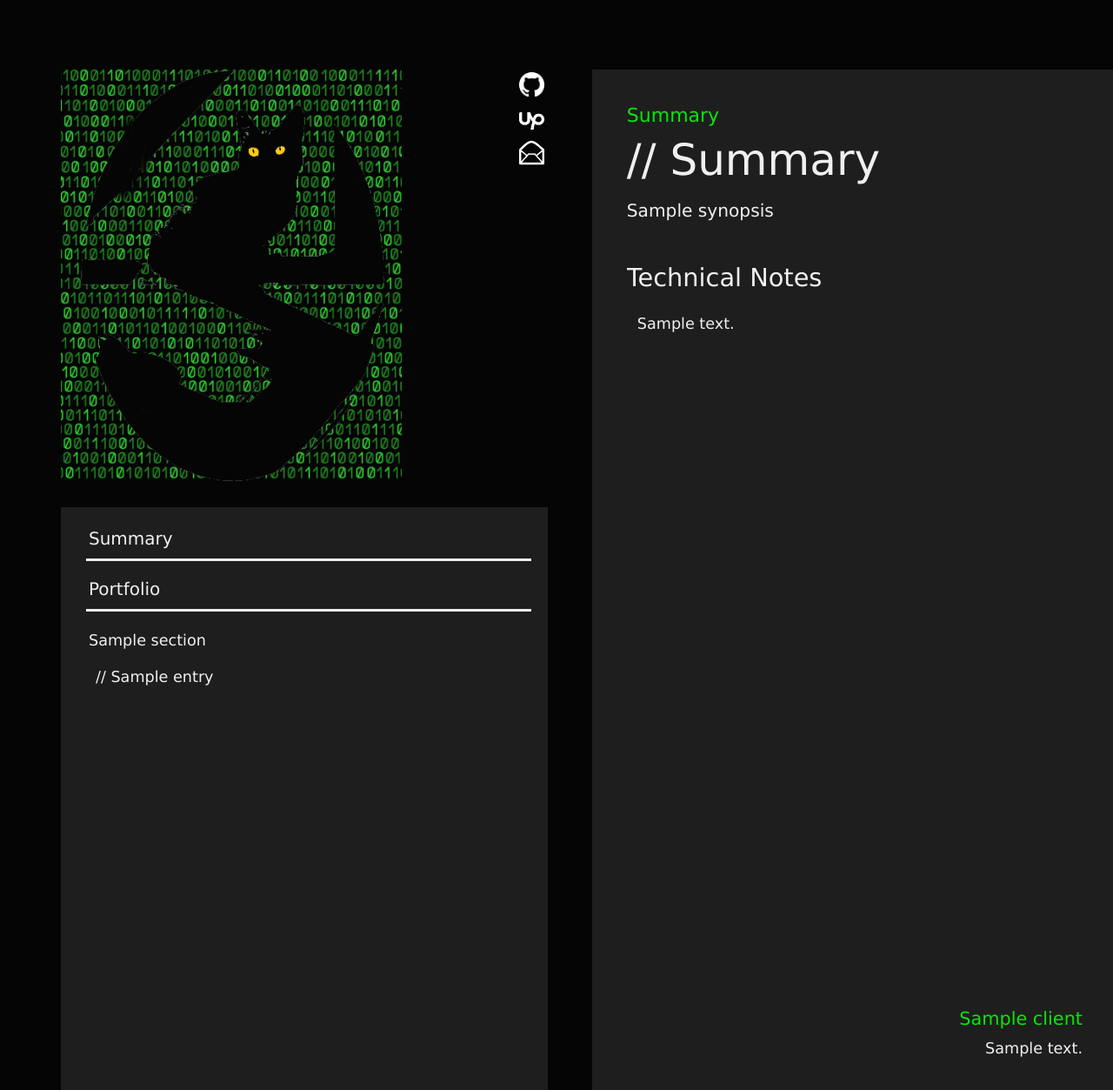
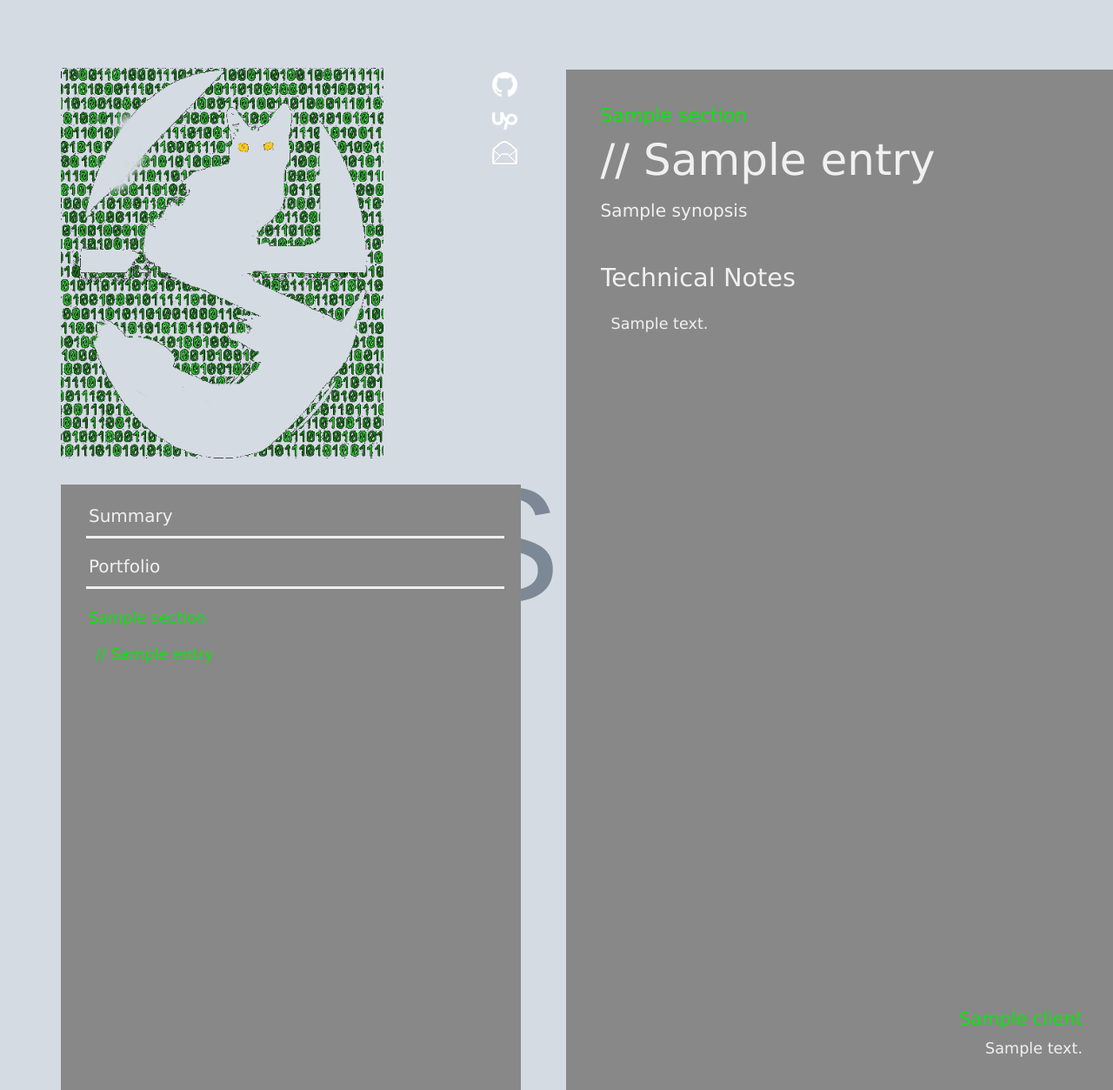
Before and after one commit to gravy-jones-locker/locker, a Django app: template display/templates/display/index.html in a window 1280 px wide, after a click that opens the changed part. Shown: the whole page at 87% size. Run offline with Django 3.2, Linux system fonts and the light colour scheme; the template is opened without the code that fills it: most values are stand-ins (such as "Sample title", 1, 10 or a date in 2020); grey boxes marked "Sample" are stand-in pictures.

Commit message:
Rewrote discarded changes

```diff
--- a/display/portfolio/solar_cells.json
+++ b/display/portfolio/solar_cells.json
@@ -13,6 +13,6 @@
         "client": "Avalon ST",
         "text": "\"[Gravy] managed to solve problems that others couldn't. Proactive, he gets what to do quickly, overall a pleasure to work with [Gravy], highly recommended.\""
     },
-    "color": "rgb(20, 20, 120, 0.7)",
-    "logo_color": "rgb(20, 20, 90, 0.85)"
+    "color": "rgb(20, 20, 120, 0.85)",
+    "logo_color": "rgb(20, 20, 90, 0)"
 }
--- a/display/static/scripts.js
+++ b/display/static/scripts.js
@@ -19,6 +19,7 @@ var activeImg = undefined;
 var contentScrollTop = 0;
 var containerScrollTop = 0;
 
+var clicking = false;
 
 function processContainerScroll() {
 
@@ -52,6 +53,9 @@ function processContentScroll() {
     deltaY = content.scrollTop - contentScrollTop;
     contentScrollTop = content.scrollTop;
 
+    if (clicking) {
+        return;
+    };
     if (windowWidth < mobileWidth) {
         checkContentScrollFocus(deltaY);
     };
@@ -104,7 +108,7 @@ function checkEntryFocus(deltaY) {
             offsetBottom = ref.offsetTop + ref.offsetHeight;
 
             distRefEntry = content.scrollTop - offsetBottom + marginTop;
-            if (distRefEntry < -200) {
+            if (distRefEntry < -window.innerHeight * 2 / 3) {
                 changedFocus = true;
             };
     }};
@@ -112,9 +116,6 @@ function checkEntryFocus(deltaY) {
         activeEntry = ref;
         activeEntryIndex = refIndex;
         setFormatting();  // Use the updated 'active' variables to change the formatting
-        if (window.innerWidth > mobileWidth) {
-            content.scrollTop = activeEntry.offsetTop;
-        };
     };
 };
 
@@ -129,6 +130,20 @@ function setFormatting() {
         activeImg.style.visibility = 'visible';
     };
 
+    for (var link of links) {
+        link.classList.remove('active');
+        href = link.getAttribute('href');
+        if (href == null) {
+            section = link;
+            continue;
+        };
+        id = href.slice(1)
+        if (id == activeEntry.id) {
+            link.classList.add('active');
+            section.classList.add('active');
+        };
+    };
+
     // Use the data encoded in the entry 'alt' attribute to set the header
     details = activeEntry.getAttribute('alt').split(' // ');
     sectionHeader.textContent = details[0];
@@ -141,6 +156,11 @@ function setFormatting() {
 
     logoColor = activeEntry.getElementsByClassName('logo-color')[0].getAttribute('value');
     logo.style.background = logoColor;
+
+    if (window.innerWidth > mobileWidth) {
+        content.scrollTop = activeEntry.offsetTop;
+    };
+
 };
 
 function processResize() {
@@ -150,20 +170,28 @@ function processResize() {
                 elem.classList.add('mobile');
             } else {
                 elem.classList.remove('mobile');
+                container.scrollTop = 0;
             };
         };
-        content.setAttribute('data-bs-offset', activeEntry.offsetHeight);
         windowWidth = window.innerWidth;
     };
 };
 
 function processLinkClick(event) {
+    clicking = true;
     event.preventDefault();
     id = event.target.getAttribute('href').slice(1);
+    index = 0;
     for (var entry of entries) {
+        index += 1;
         if (entry.getAttribute('id') == id) {
             content.scrollTop = entry.offsetTop;
+            activeEntry = entry;
+            activeEntryIndex = index;
+            setFormatting();
+            break;
         };
+    clicking = false;
     };
 };
 
--- a/display/static/styles.css
+++ b/display/static/styles.css
@@ -4,7 +4,7 @@
     left: 0;
     margin-top: -7px;
     margin-left: -10px;
-    width: calc(100vw + 15px);
+    min-width: calc(100vw + 15px);
     min-height: calc(100vh + 15px);
     visibility: hidden;
     z-index: -1;
--- a/display/templates/display/index.html
+++ b/display/templates/display/index.html
@@ -35,7 +35,7 @@
             </div>
             <nav id="navvy" class="navbar navbar-light flex-column align-items-stretch adaptive">
                 <nav class="nav nav-pills flex-column">
-                    <a class="navbar-brand nav-link" href="#summary">Summary</a>
+                    <a class="navbar-brand nav-link active" href="#summary">Summary</a>
                     <span class="navbar-brand inactive">Portfolio</span>
                     {% for section in sections %}
                     {% if section.name != "Summary" %}
@@ -55,7 +55,7 @@
                 <h2 id="section-header">Summary</h2>
                 <h1 id="entry-header">// Summary</h1>
             </div>
-            <div id="content" class="scroll-container adaptive" data-bs-spy="scroll" data-bs-offset="0" data-bs-target="#navvy">
+            <div id="content" class="scroll-container adaptive">
                 {% for section in sections %}
                 {% for entry in section.portfolioentry_set.all %}
                 <div id="{{ entry.ref }}" class="section" alt="{{ section.name }} // {{ entry.title }}">
```
Also changed, not shown: display/portfolio/resumegravy.json (added, +18 -0 lines), display/static/imgs/covers/resumegravy.png, 1 other file.
